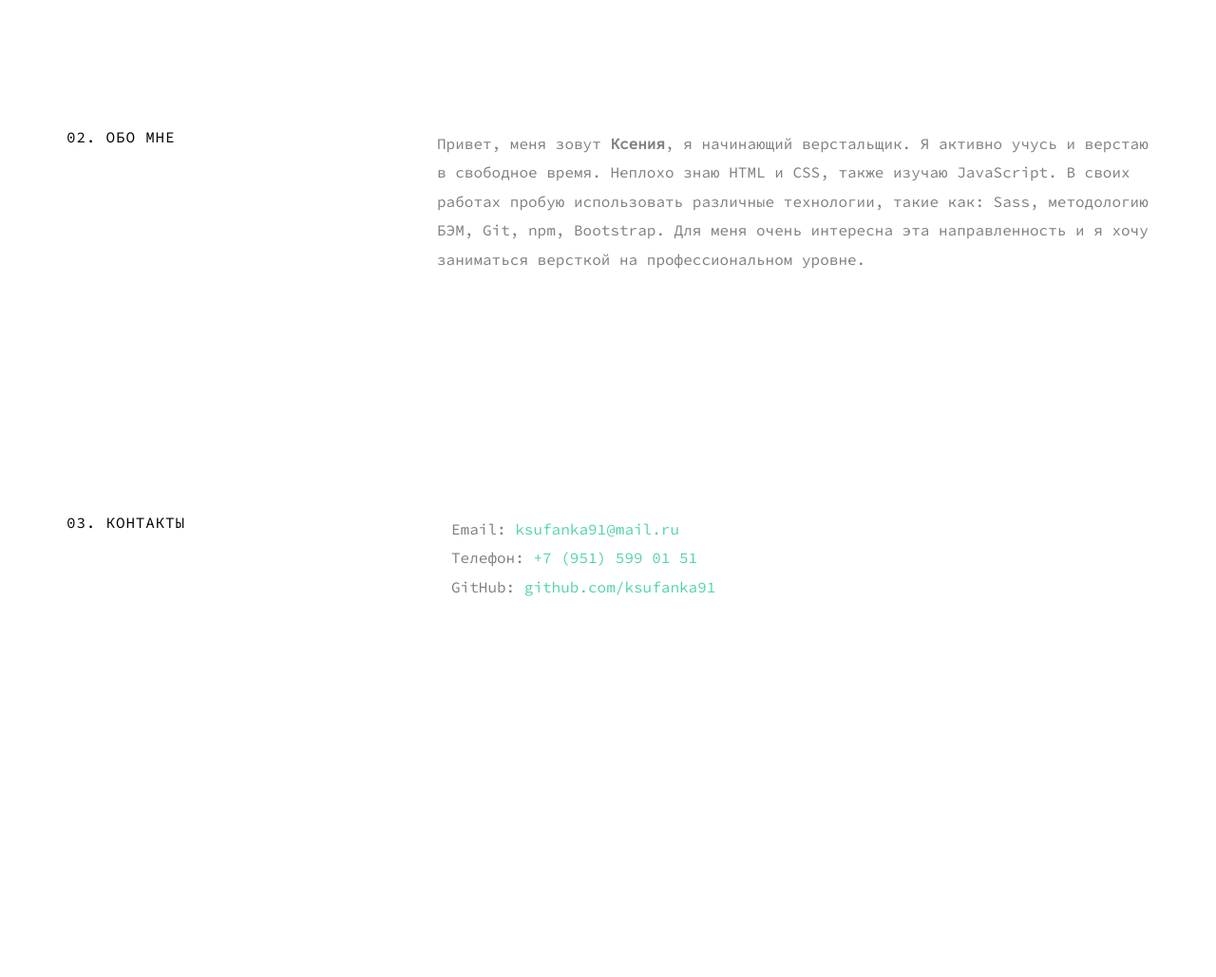
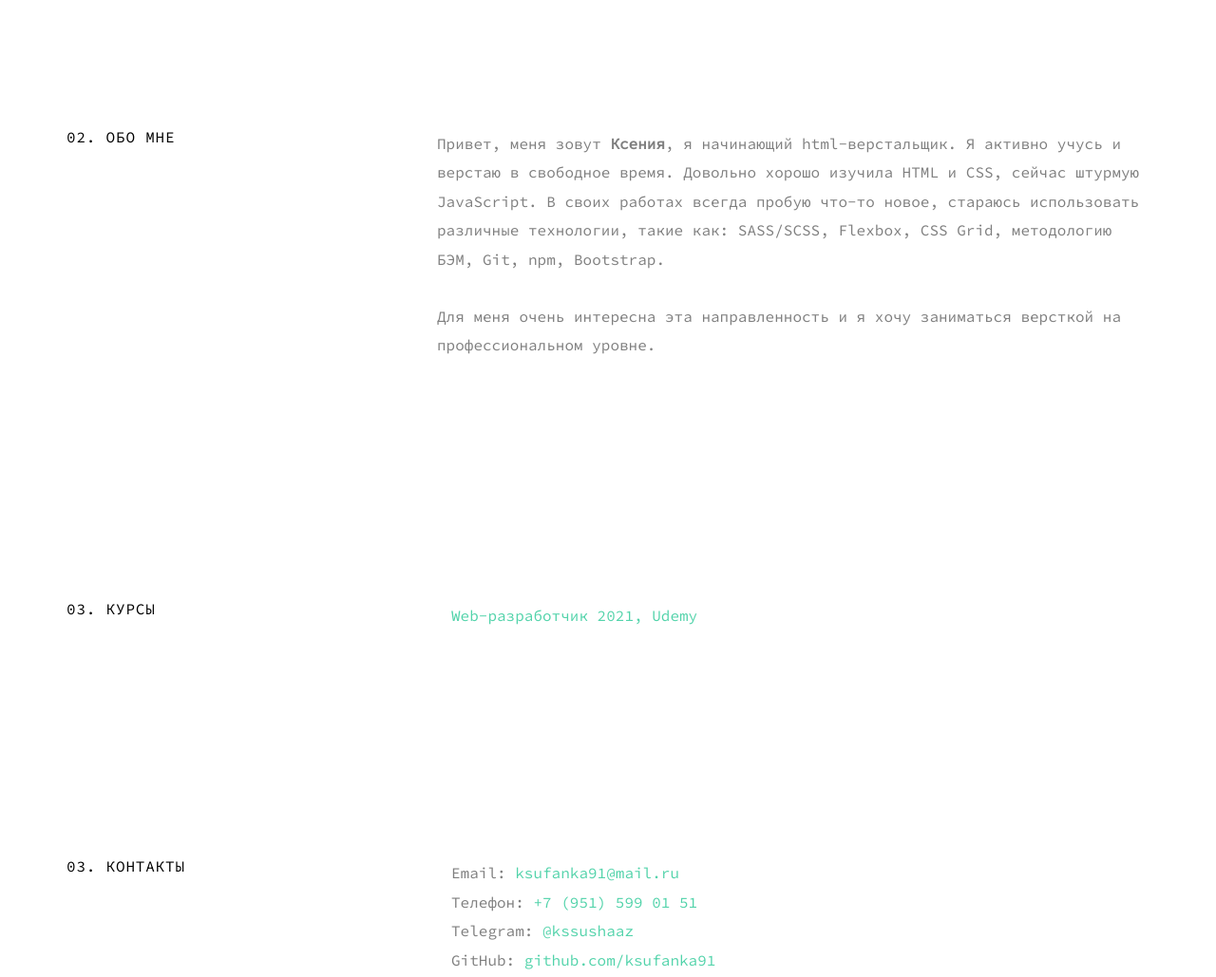
Before and after one commit to ksufanka91/ksufanka91.github.io, a plain HTML site: page index.html in a window 1280 px wide. Shown: the part 1440-2469 px from the top of the page at 95% size. Before the commit the page ends 2185 px from the top, so only its background shows below. Drawn offline with Linux system fonts and the light colour scheme.

Commit message:
add courses section add telegram address

```diff
--- a/index.html
+++ b/index.html
@@ -105,14 +105,33 @@
                 <div class="row">
                     <div class="col-md-12">
                         <p>
-                            Привет, меня зовут <strong>Ксения</strong>, я начинающий верстальщик.
+                            Привет, меня зовут <strong>Ксения</strong>, я начинающий html-верстальщик.
                             Я активно учусь и верстаю в свободное время.
-                            Неплохо знаю HTML и CSS, также изучаю JavaScript. В своих работах пробую использовать
-                            различные технологии, такие как: Sass, методологию БЭМ, Git, npm, Bootstrap.
-                            Для меня очень интересна эта направленность и я хочу заниматься версткой
+                            Довольно хорошо изучила HTML и CSS, сейчас штурмую JavaScript. В своих работах всегда пробую
+                            что-то новое,
+                            стараюсь использовать различные технологии, такие как: SASS/SCSS, Flexbox, CSS Grid,
+                            методологию БЭМ, Git, npm, Bootstrap.
+                        </p>
+
+                        <p>Для меня очень интересна эта направленность и я хочу заниматься версткой
                             на профессиональном уровне.
                         </p>
                     </div>
+                </div>
+            </div>
+        </div>
+    </div>
+</div>
+
+<div class="fh5co-section">
+    <div class="container">
+        <div class="row">
+            <div class="col-md-4 col-sm-4 col-xs-12 section-heading">
+                <h2>03. Курсы</h2>
+            </div>
+            <div class="col-md-8 col-sm-8 col-xs-12">
+                <div class="col-md-12">
+                    <a href="https://www.udemy.com/certificate/UC-9ea18ba1-77f3-44ad-a5fc-cbbc81f0c777/">Web-разработчик 2021, Udemy</a>
                 </div>
             </div>
         </div>
@@ -184,6 +203,7 @@
                 <div class="col-md-12">
                     <div class="mb-1">Email: <a href="mailto:ksufanka91@mail.ru">ksufanka91@mail.ru</a></div>
                     <div>Телефон: <a href="tel:+79515990151">+7 (951) 599 01 51</a></div>
+                    <div>Telegram: <a href="https://telegram.me/kssushaaz">@kssushaaz</a></div>
                     <div>GitHub: <a href="https://github.com/ksufanka91">github.com/ksufanka91</a></div>
                 </div>
             </div>
```
Also changed, not shown: 1 other file.
